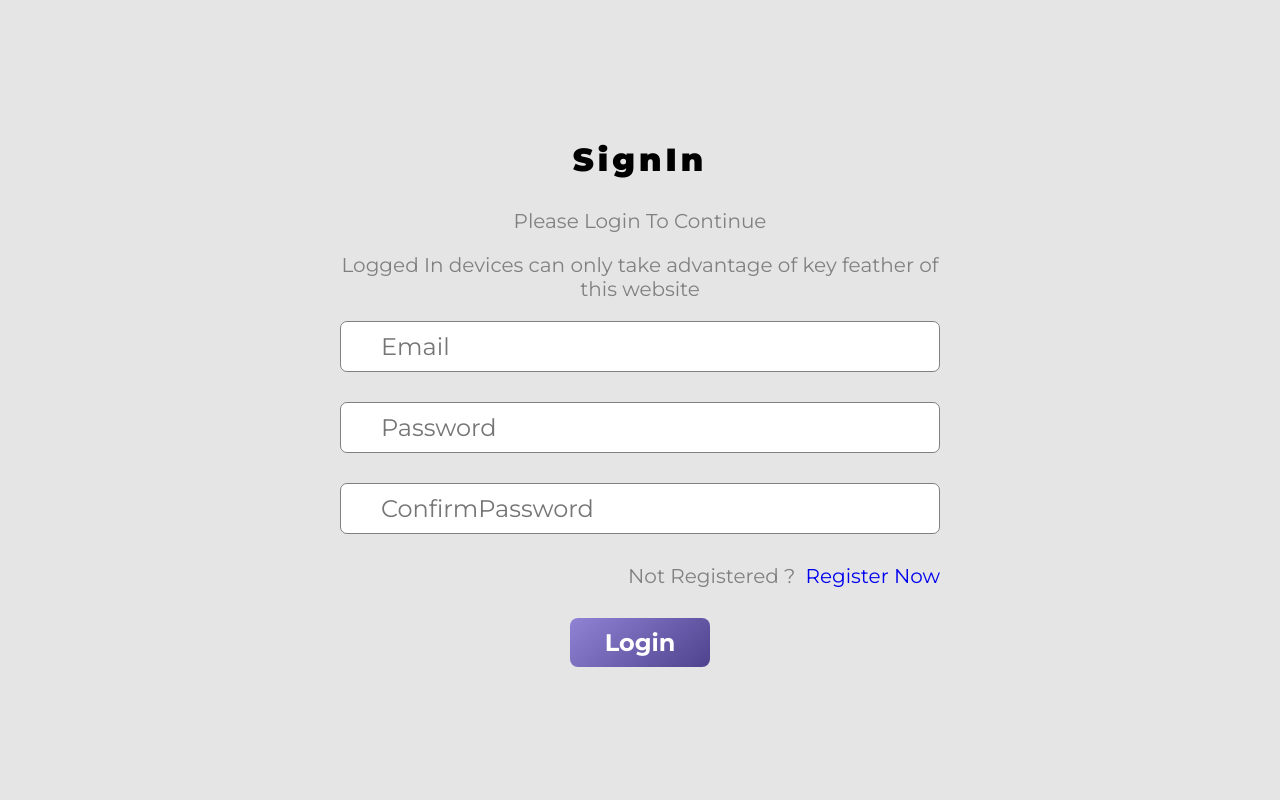
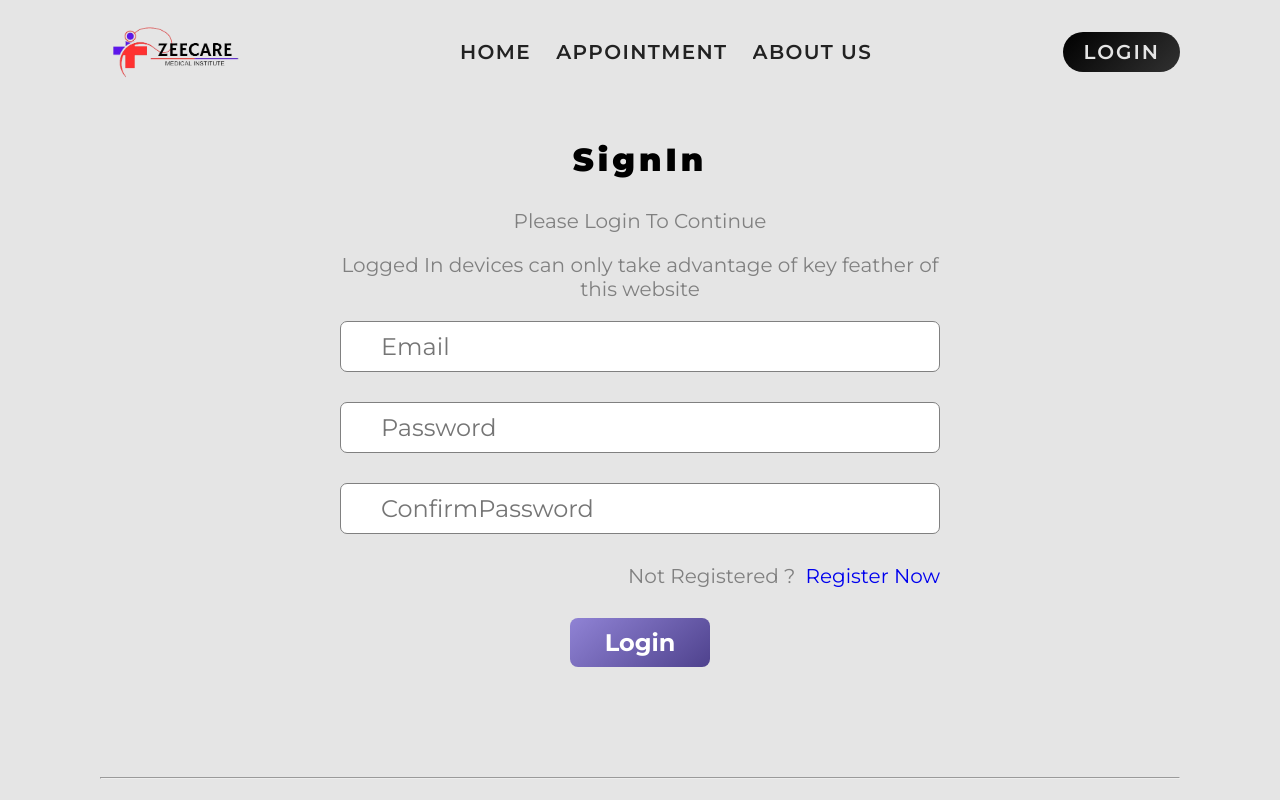
Before and after one commit to vikashah007/hospital_frontend, a React (Vite) app: page /login in a window 1280 px wide. Shown: the top 800 px of the page. Built offline with nearby package versions, Linux system fonts and the light colour scheme; no server answers.

Commit message:
resolve refresh issue

```diff
--- a/src/App.jsx
+++ b/src/App.jsx
@@ -1,17 +1,17 @@
 import React, { useContext, useEffect } from "react";
 import "./App.css";
 import { BrowserRouter as Router, Routes, Route } from "react-router-dom";
-import Home from "./pages/Home";
-import Appointment from "./pages/Appointment";
-import AboutUs from "./pages/AboutUs";
-import Register from "./pages/Register";
-import Loginpage from "./pages/Loginpage";
+import Home from "./pages/Home.jsx";
+import Appointment from "./pages/Appointment.jsx";
+import AboutUs from "./pages/AboutUs.jsx";
+import Register from "./pages/Register.jsx";
+import Loginpage from "./pages/Loginpage.jsx";
 import { ToastContainer } from 'react-toastify';
 import 'react-toastify/dist/ReactToastify.css';
-import Navbar from "./components/Navbar";
-import { Context } from "./main";
+import Navbar from "./components/Navbar.jsx";
+import { Context } from "./main.jsx";
 import axios from "axios";
-import Footer from "./components/Footer";
+import Footer from "./components/Footer.jsx";
 
 const App = () => {
   const {isAuthenticated,setIsauthenticated,user,setUser}=useContext(Context)
@@ -31,6 +31,7 @@ const App = () => {
   return (
     <div>
       <Router>
+      <Navbar/>
         <Routes>
           <Route path="/" element={<Home/>}/>
           <Route path="/appointment" element={<Appointment/>}/>
@@ -38,6 +39,8 @@ const App = () => {
           <Route path="/login" element={<Loginpage/>}/>
           <Route path="/register" element={<Register/>}/>
         </Routes>
+        <Footer />
+        <ToastContainer position="top-center" />
       </Router>
     </div>
   );
--- a/src/components/Hero.jsx
+++ b/src/components/Hero.jsx
@@ -1,7 +1,10 @@
+// eslint-disable-next-line no-unused-vars
 import React from "react";
 
-const Hero = ({ title, imageUrl }) => {
+// eslint-disable-next-line react/prop-types
+const Hero = ({title, imageUrl}) => {
   return (
+   <>
    <div className="hero container">
    <div className="banner">
      <h1>{title}</h1>
@@ -21,6 +24,7 @@ const Hero = ({ title, imageUrl }) => {
    </span>
    </div>
  </div>
+   </>
   );
 };
 
--- a/src/pages/Appointment.jsx
+++ b/src/pages/Appointment.jsx
@@ -1,13 +1,12 @@
-import React from 'react'
 import AppointmentForm from '../components/AppointmentForm.jsx'
 import Hero from '../components/Hero.jsx'
 
 const Appointment = () => {
   return (
-    <div>
+    <>
       <Hero title={"Schedule Your Appointment | SKMCH"} imageUrl={"/signin.png"}/>
       <AppointmentForm/>
-    </div>
+    </>
   )
 }
 
--- a/src/pages/Loginpage.jsx
+++ b/src/pages/Loginpage.jsx
@@ -1,5 +1,5 @@
 import React, { useContext, useState } from 'react'
-import { Context } from '../main'
+import { Context } from '../main.jsx'
 import { Link, Navigate, useNavigate } from 'react-router-dom'
 import axios from 'axios'
 import { toast } from 'react-toastify'
--- a/src/pages/Register.jsx
+++ b/src/pages/Register.jsx
@@ -1,5 +1,5 @@
 import React, { useContext, useState } from "react";
-import { Context } from "../main";
+import { Context } from "../main.jsx";
 import { Link, Navigate, useNavigate } from "react-router-dom";
 import axios from "axios";
 import { toast } from "react-toastify";
```
Also changed, not shown: 1 other file (tests, documents, lock files or other folders). Lines whose indentation alone changed are shown as unchanged.
